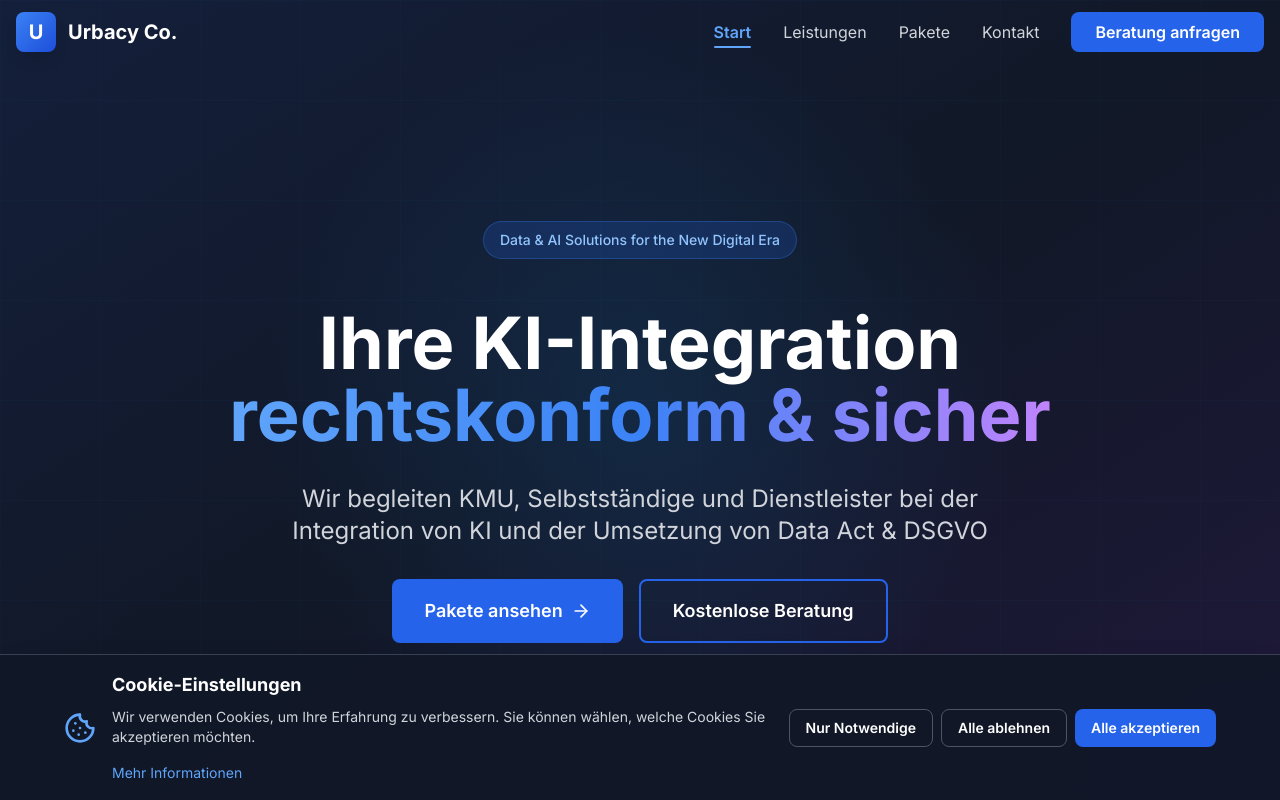
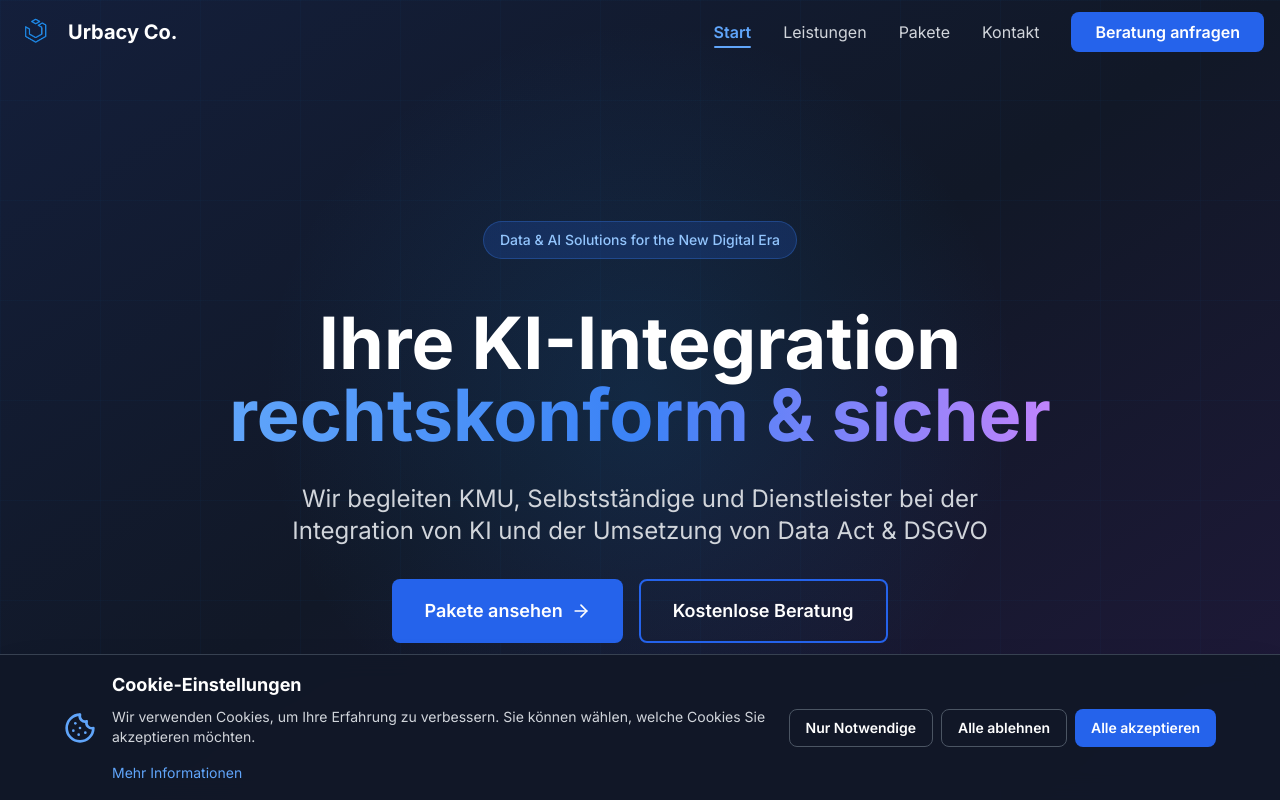
Before and after one commit to riiic4rd0/urbacy-co, a React (Vite) app: page / in a window 1280 px wide. Shown: the top 800 px of the page. Built offline with nearby package versions, Linux system fonts and the light colour scheme.

Commit message:
Logo im Header eingebaut

```diff
--- a/src/components/layout/Header.jsx
+++ b/src/components/layout/Header.jsx
@@ -33,9 +33,11 @@ const Header = () => {
       <div className="container mx-auto px-4">
         <div className="flex items-center justify-between h-16">
           <Link to="/" className="flex items-center space-x-3">
-            <div className="w-10 h-10 bg-gradient-to-br from-blue-500 to-blue-700 rounded-lg flex items-center justify-center font-bold text-xl shadow-lg">
-              U
-            </div>
+            <img
+              src="/assets/UrbacyLogo-Blue.png"
+              alt="Urbacy Co. Logo"
+              className="w-10 h-10 object-contain"
+            />
             <span className="font-bold text-xl">Urbacy Co.</span>
           </Link>
 
```
Also changed, not shown: public/assets/UrbacyLogo-Blue.png (added).
